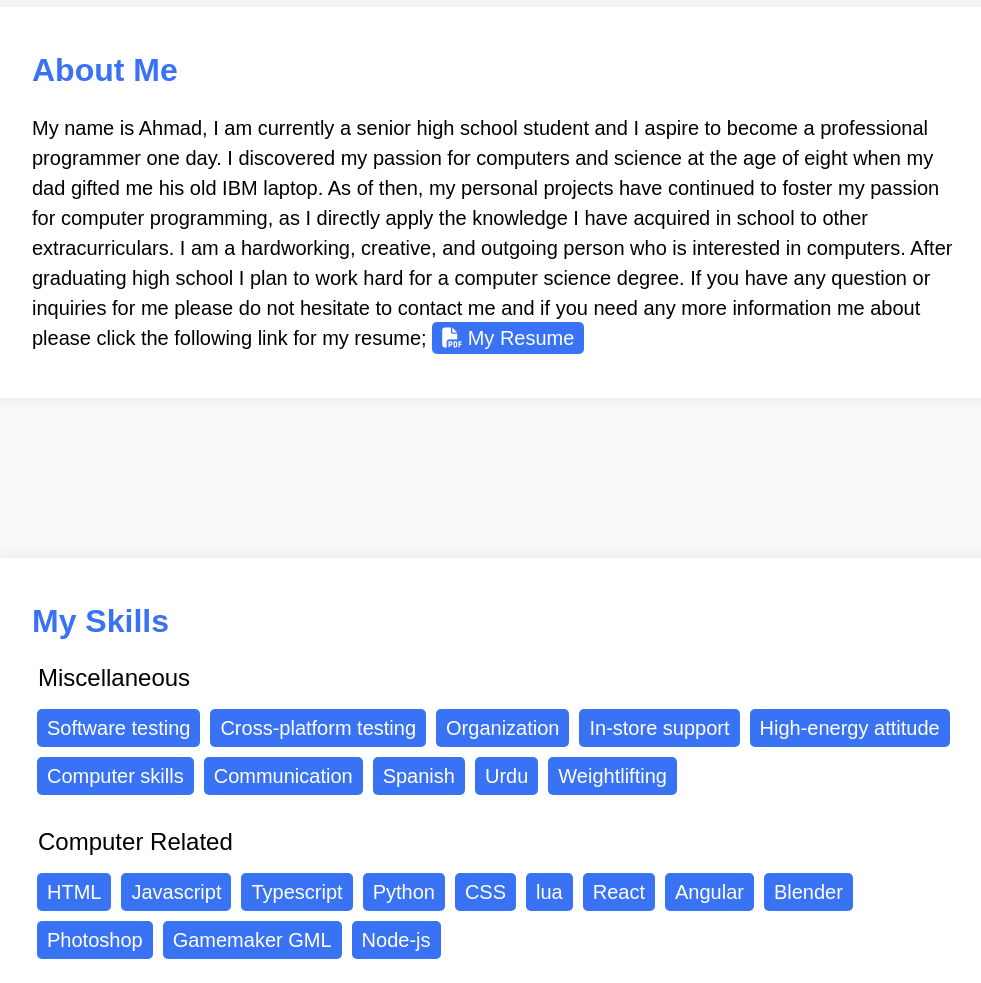
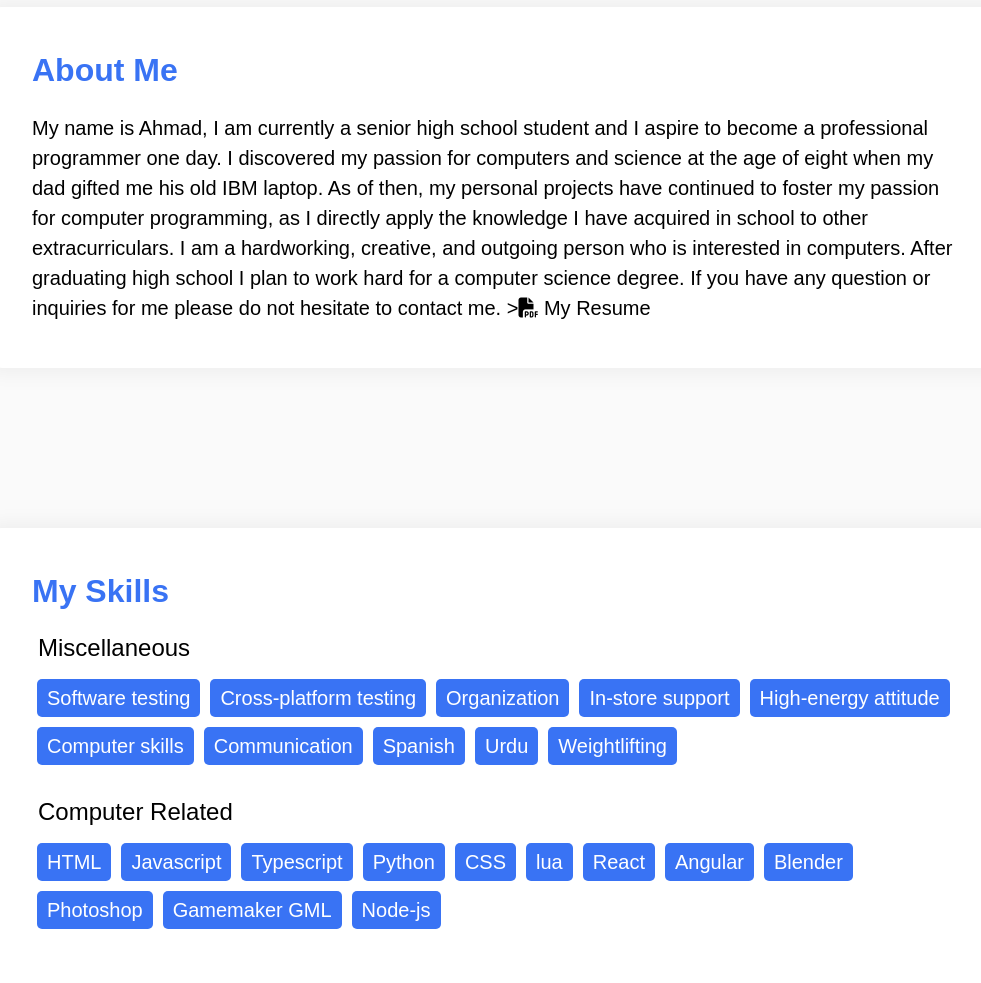
Before and after one commit to ahmad-masud/My-First-Website, a plain HTML site: page index.html in a window 1280 px wide. Shown: the part 727-1710 px from the top of the page, without its empty margins (141-1122 px from the left). Drawn offline with nearby package versions, Linux system fonts and the light colour scheme.

Commit message:
Update index.html

```diff
--- a/index.html
+++ b/index.html
@@ -176,9 +176,7 @@
             acquired in school to other extracurriculars. I am a hardworking, creative, and
             outgoing person who is interested in computers. After graduating high
             school I plan to work hard for a computer science degree. If you have any question
-            or inquiries for me please do not hesitate to contact me and if you need any more
-            information me about please click the following link for my resume;
-            <a href="files/Resume.pdf" download="Resume" class="resume-file"
+            or inquiries for me please do not hesitate to contact me.
               ><i class="fas fa-file-pdf"></i> My Resume</a
             >
           </p>
```
